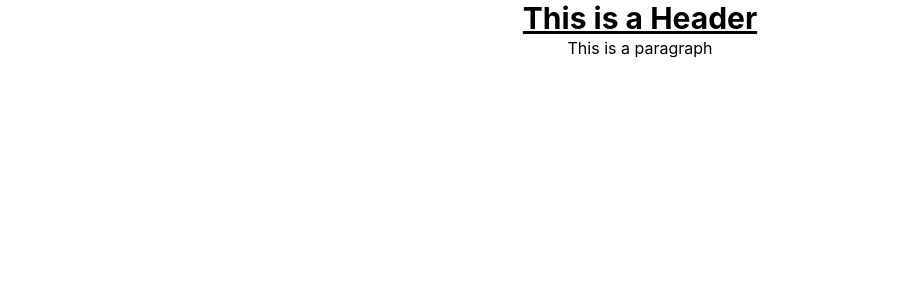
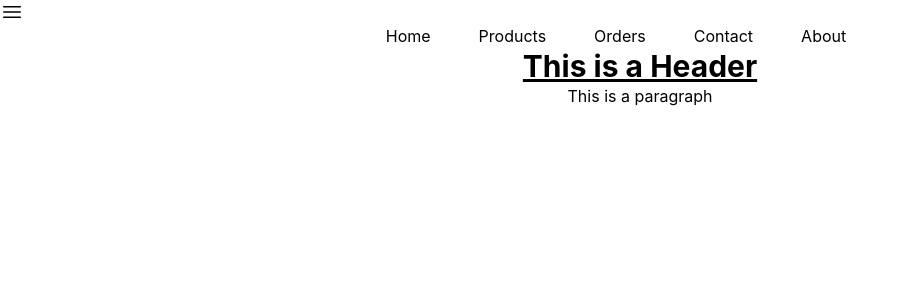
Before and after one commit to SkrChowdhury/price-club-reactjs-tailwindcss, a React (Create React App) app: page / in a window 1280 px wide. Shown: the top 300 px of the page, without its empty margins (0-906 px from the left). Built offline with nearby package versions, Linux system fonts and the light colour scheme.

Commit message:
hero icon added

```diff
--- a/package.json
+++ b/package.json
@@ -3,6 +3,7 @@
   "version": "0.1.0",
   "private": true,
   "dependencies": {
+    "@heroicons/react": "^2.0.11",
     "@testing-library/jest-dom": "^5.16.5",
     "@testing-library/react": "^13.4.0",
     "@testing-library/user-event": "^13.5.0",
--- a/src/App.js
+++ b/src/App.js
@@ -1,13 +1,14 @@
 import logo from './logo.svg';
 import './App.css';
+import NavBar from './components/NavBar/NavBar';
 
 function App() {
   return (
     <div className="App">
+      <NavBar></NavBar>
       <h1 className="text-3xl font-bold underline">This is a Header</h1>
       <p>This is a paragraph</p>
     </div>
   );
 }
-
 export default App;
--- /dev/null
+++ b/src/components/Link/Link.js
@@ -0,0 +1,11 @@
+import React from 'react';
+
+const Link = ({route}) => {
+    return (
+      <li className='mr-12'>
+        <a href={route.path}>{route.name}</a>
+      </li>
+    );
+};
+
+export default Link;
--- /dev/null
+++ b/src/components/NavBar/NavBar.js
@@ -0,0 +1,37 @@
+import React, { useState } from 'react';
+import Link from '../Link/Link';
+import { Bars3Icon, XMarkIcon } from '@heroicons/react/24/solid';
+
+const NavBar = () => {
+  const [open, setOpen] = useState(false);
+  const routes = [
+    { id: 1, name: 'Home', path: '/home' },
+    { id: 2, name: 'Products', path: '/home' },
+    { id: 3, name: 'Orders', path: '/home' },
+    { id: 4, name: 'Contact', path: '/home' },
+    { id: 5, name: 'About', path: '/home' },
+  ];
+  return (
+    <nav>
+      {open ? (
+        <XMarkIcon
+          onClick={() => setOpen(!open)}
+          className="h-6 w-6"
+        ></XMarkIcon>
+      ) : (
+        <Bars3Icon
+          onClick={() => setOpen(!open)}
+          className="h-6 w-6"
+        ></Bars3Icon>
+      )}
+
+      <ul className="md:flex justify-center">
+        {routes.map((route) => (
+          <Link key={route.id} route={route}></Link>
+        ))}
+      </ul>
+    </nav>
+  );
+};
+
+export default NavBar;
```
Also changed, not shown: 1 other file (tests, documents, lock files or other folders).
